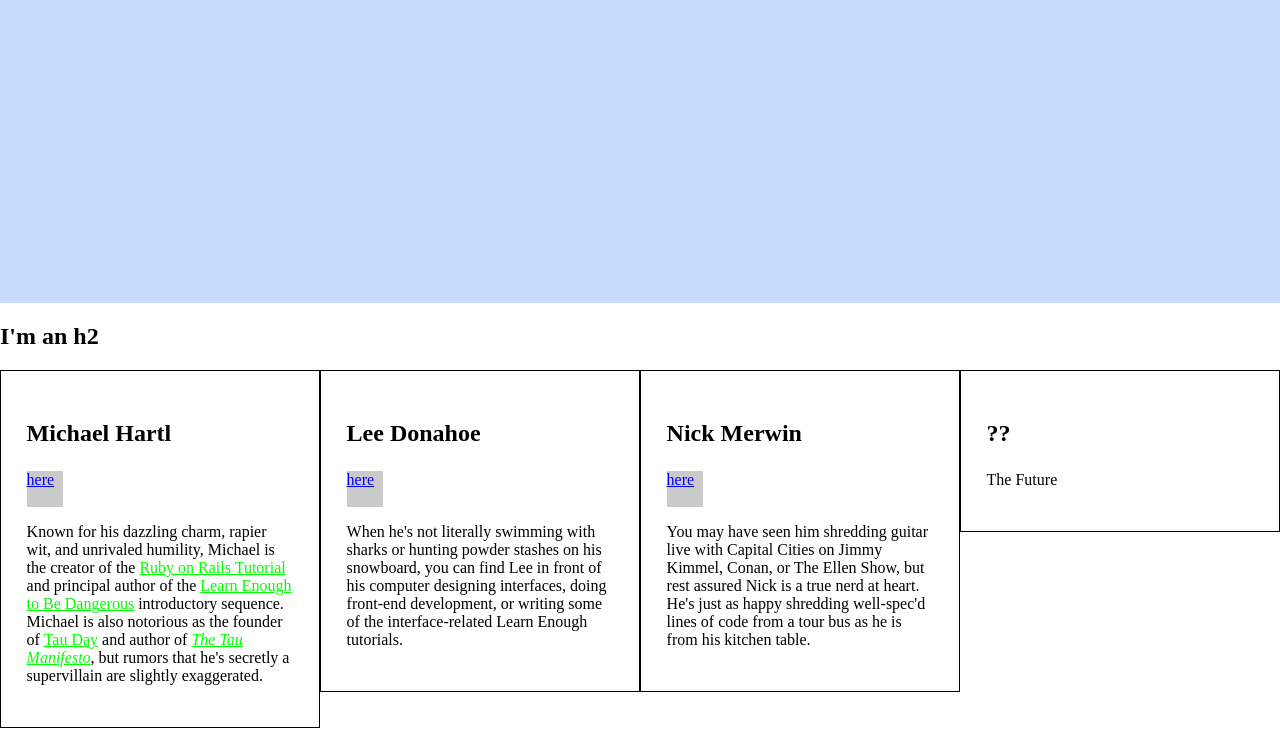
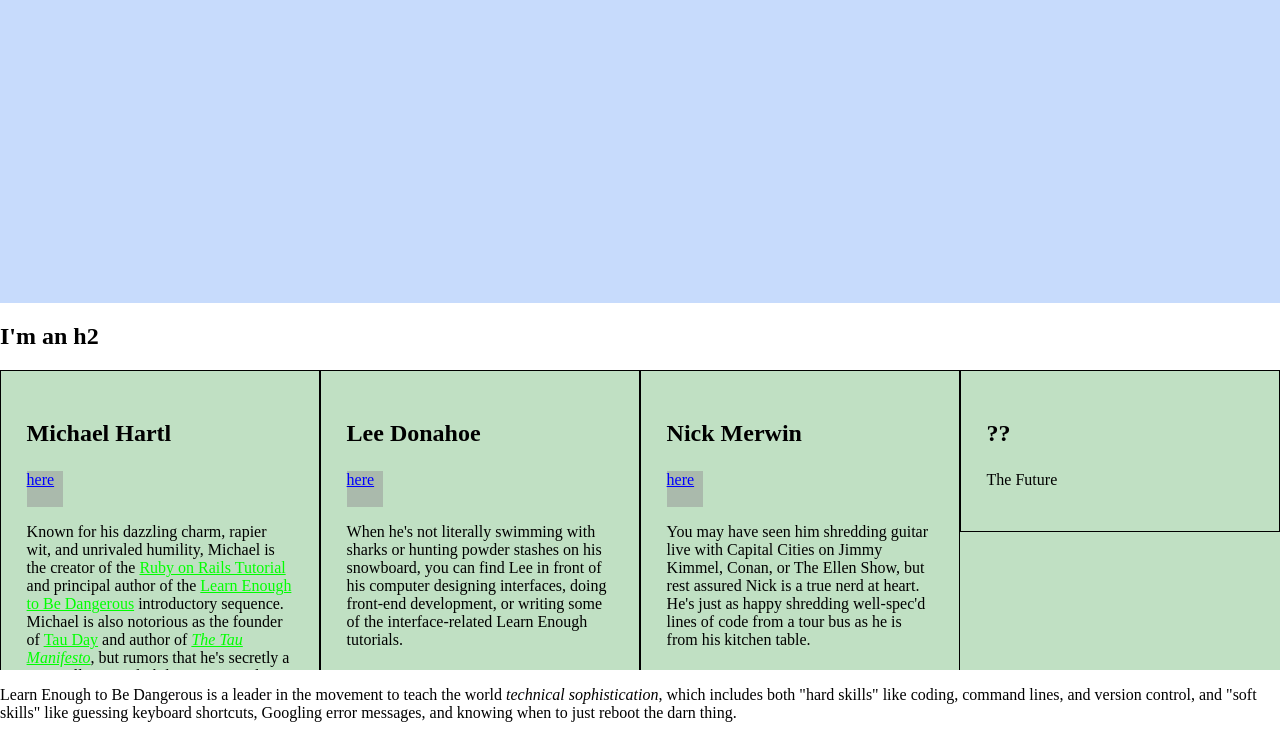
Before and after one commit to mthsgrc/mthsgrc.github.io, a plain HTML site: page index.html in a window 1280 px wide. Shown: the part 97-826 px from the top of the page. Drawn offline with Linux system fonts and the light colour scheme.

Commit message:
overflow test

```diff
--- a/styles.css
+++ b/styles.css
@@ -37,19 +37,21 @@ h1 {
 /* BIO STYLES */
 
 .bio-wrapper {
+		background-color: #c0e0c3;
     font-size: 24px;
-    /*overflow: hidden;*/
+    height: 300px;
+    overflow: hidden;
     /*width: 500px;*/
 }
 
-.bio-wrapper:after {
+/*.bio-wrapper:after {
   visibility: hidden;
   display: block;
   font-size: 0;
   content: " ";
   clear: both;
   height: 0;
-}
+}*/
 
 .bio-box {
     border: 1px solid #000;
```
